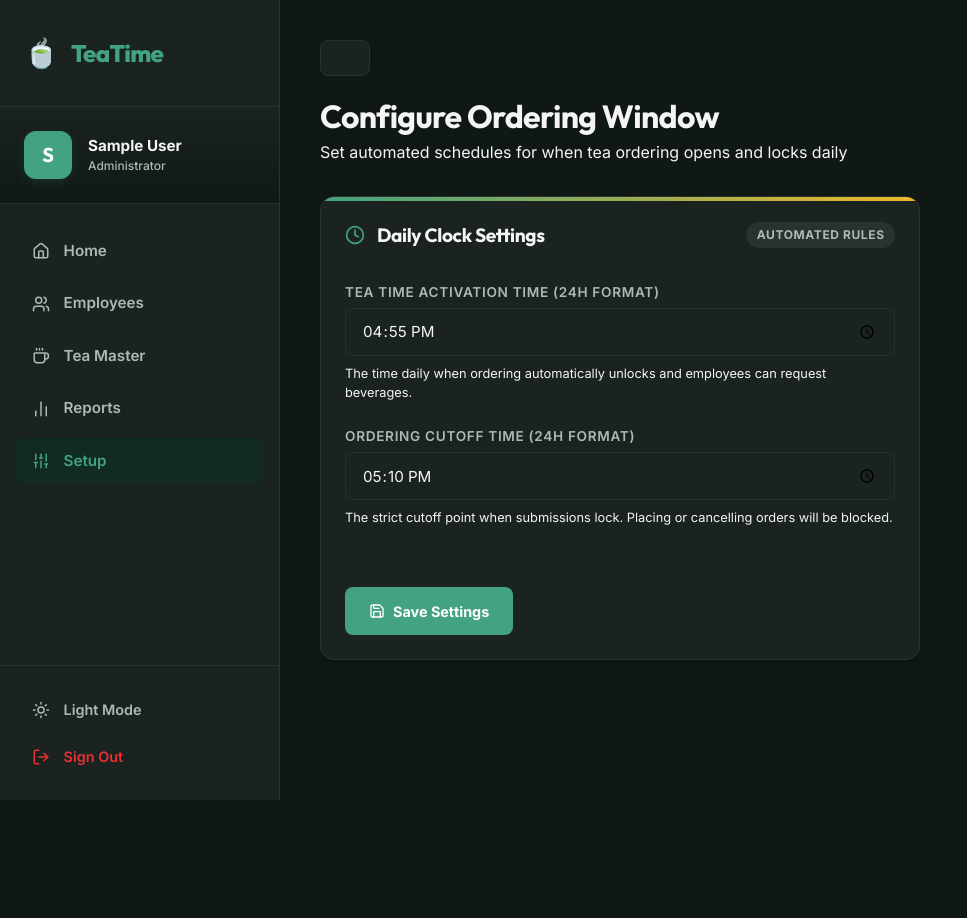
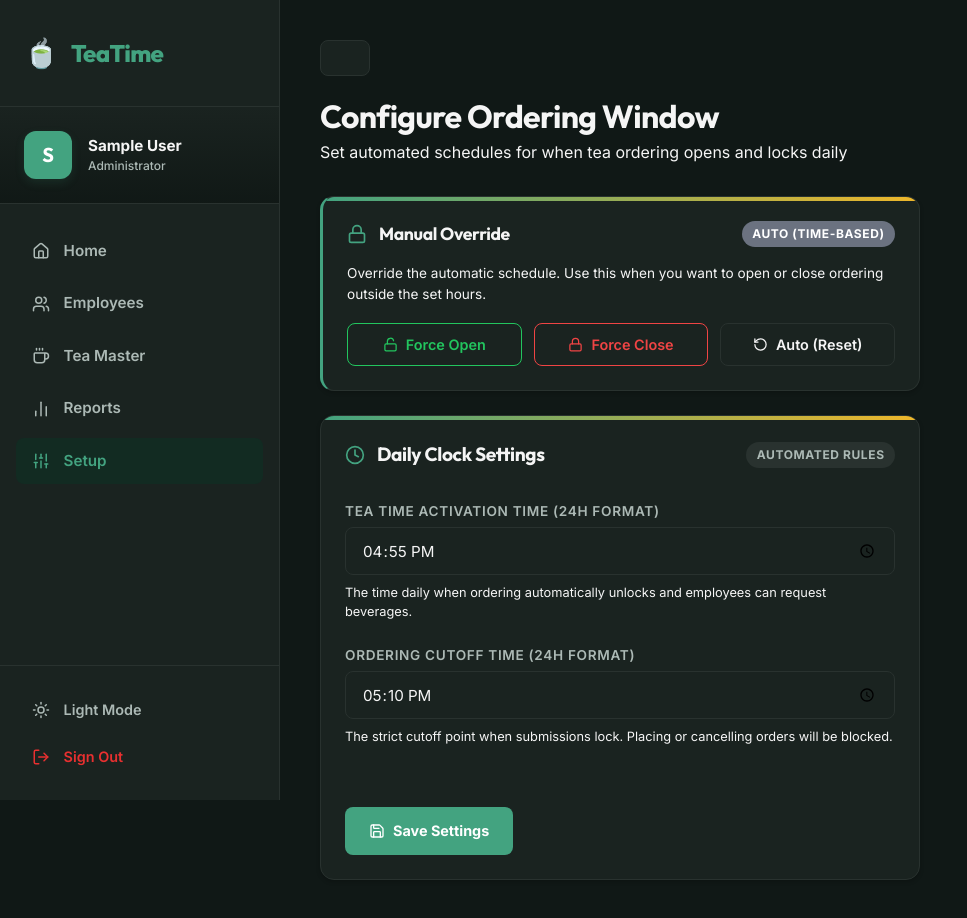
Before and after one commit to perumaldikshi/teatime-client, a React (Vite) app: page /setup/time in a window 1280 px wide. Shown: the whole page, without its empty margins (0-967 px from the left). Before the commit the page ends 800 px from the top, so only its background shows below. Built offline with nearby package versions, Linux system fonts and the light colour scheme; no server answers; sample sign-in values are in the browser's storage.

Commit message:
feat: admin force open/close ordering window toggle

```diff
--- a/src/screens/admin/TimeSettings.jsx
+++ b/src/screens/admin/TimeSettings.jsx
@@ -1,14 +1,22 @@
 import React, { useState, useEffect } from 'react';
 import { useNavigate } from 'react-router-dom';
 import api from '../../services/api';
-import { ArrowLeft, Save, Clock } from 'lucide-react';
+import { ArrowLeft, Save, Clock, Unlock, Lock, RotateCcw } from 'lucide-react';
 
 export default function TimeSettings() {
   const [teaTimeStart, setTeaTimeStart] = useState('16:55');
   const [cutoffTime, setCutoffTime] = useState('17:10');
   const [loading, setLoading] = useState(true);
   const [submitting, setSubmitting] = useState(false);
+  const [toggling, setToggling] = useState(false);
+  const [override, setOverride] = useState(null); // null | 'open' | 'closed'
+  const [toastMsg, setToastMsg] = useState('');
   const navigate = useNavigate();
+
+  const showToast = (msg) => {
+    setToastMsg(msg);
+    setTimeout(() => setToastMsg(''), 3000);
+  };
 
   useEffect(() => {
     const fetchSettings = async () => {
@@ -17,6 +25,7 @@ export default function TimeSettings() {
         if (res.data.orderingWindow) {
           setTeaTimeStart(res.data.orderingWindow.teaTimeStart || '16:55');
           setCutoffTime(res.data.orderingWindow.cutoffTime || '17:10');
+          setOverride(res.data.orderingWindow.override || null);
         }
       } catch (err) {
         console.error('Failed to load active window settings:', err);
@@ -40,14 +49,35 @@ export default function TimeSettings() {
         teaTimeStart,
         cutoffTime
       });
-      alert('Ordering window schedule updated successfully.');
-      navigate('/setup');
+      showToast('✅ Schedule updated successfully!');
     } catch (err) {
-      alert(err.message || 'Settings update failed.');
+      showToast(err.message || 'Settings update failed.');
     } finally {
       setSubmitting(false);
     }
   };
+
+  const handleForceToggle = async (action) => {
+    setToggling(true);
+    try {
+      await api.post('/settings/force-toggle', { action });
+      setOverride(action === 'auto' ? null : action);
+      const msg =
+        action === 'open' ? '🔓 Ordering force opened!' :
+        action === 'closed' ? '🔒 Ordering force closed!' :
+        '🕐 Reverted to automatic schedule';
+      showToast(msg);
+    } catch (err) {
+      showToast(err.message || 'Toggle failed.');
+    } finally {
+      setToggling(false);
+    }
+  };
+
+  const overrideLabel =
+    override === 'open' ? { text: 'Force Open (Active)', color: '#22c55e' } :
+    override === 'closed' ? { text: 'Force Closed (Active)', color: '#ef4444' } :
+    { text: 'Auto (Time-based)', color: '#6b7280' };
 
   return (
     <div className="time-settings-view">
@@ -64,7 +94,55 @@ export default function TimeSettings() {
           <div className="spinner"></div>
         </div>
       ) : (
-        <div className="settings-container card card-header-accent" style={{ marginTop: '2rem', maxWidth: '600px' }}>
+        <>
+          {/* ── FORCE CONTROL CARD ── */}
+          <div className="card card-header-accent force-card" style={{ marginTop: '2rem', maxWidth: '600px' }}>
+            <div style={{ display: 'flex', gap: '0.75rem', alignItems: 'center', marginBottom: '1rem' }}>
+              <Lock size={20} className="primary-color-text" />
+              <h3 style={{ fontSize: '1.1rem' }}>Manual Override</h3>
+              <span className="badge" style={{ backgroundColor: overrideLabel.color, color: '#fff', marginLeft: 'auto' }}>
+                {overrideLabel.text}
+              </span>
+            </div>
+            <p className="desc-text" style={{ marginBottom: '1.2rem', fontSize: '0.85rem' }}>
+              Override the automatic schedule. Use this when you want to open or close ordering outside the set hours.
+            </p>
+            <div style={{ display: 'flex', gap: '0.75rem', flexWrap: 'wrap' }}>
+              <button
+                id="btn-force-open"
+                className={`btn ${override === 'open' ? 'btn-success' : 'btn-outline-success'}`}
+                onClick={() => handleForceToggle('open')}
+                disabled={toggling || override === 'open'}
+                style={{ flex: 1, minWidth: '120px' }}
+              >
+                <Unlock size={15} />
+                Force Open
+              </button>
+              <button
+                id="btn-force-close"
+                className={`btn ${override === 'closed' ? 'btn-danger' : 'btn-outline-danger'}`}
+                onClick={() => handleForceToggle('closed')}
+                disabled={toggling || override === 'closed'}
+                style={{ flex: 1, minWidth: '120px' }}
+              >
+                <Lock size={15} />
+                Force Close
+              </button>
+              <button
+                id="btn-revert-auto"
+                className="btn btn-secondary"
+                onClick={() => handleForceToggle('auto')}
+                disabled={toggling || override === null}
+                style={{ flex: 1, minWidth: '120px' }}
+              >
+                <RotateCcw size={15} />
+                Auto (Reset)
+              </button>
+            </div>
+          </div>
+
+          {/* ── SCHEDULE SETTINGS CARD ── */}
+          <div className="settings-container card card-header-accent" style={{ marginTop: '1.5rem', maxWidth: '600px' }}>
             <div className="settings-header-icon flex-between" style={{ marginBottom: '2rem' }}>
               <div style={{ display: 'flex', gap: '0.75rem', alignItems: 'center' }}>
                 <Clock size={20} className="primary-color-text" />
@@ -113,6 +191,14 @@ export default function TimeSettings() {
               </button>
             </form>
           </div>
+        </>
+      )}
+
+      {/* ── TOAST ── */}
+      {toastMsg && (
+        <div className="ts-toast">
+          {toastMsg}
+        </div>
       )}
 
       <style>{`
@@ -128,6 +214,59 @@ export default function TimeSettings() {
         .save-settings-btn {
           font-weight: 700;
         }
+
+        .force-card {
+          border-left: 3px solid var(--color-primary);
+        }
+
+        .btn-success {
+          background: #22c55e;
+          color: #fff;
+          border: none;
+        }
+        .btn-outline-success {
+          background: transparent;
+          color: #22c55e;
+          border: 1.5px solid #22c55e;
+        }
+        .btn-outline-success:hover:not(:disabled) {
+          background: #22c55e;
+          color: #fff;
+        }
+        .btn-danger {
+          background: #ef4444;
+          color: #fff;
+          border: none;
+        }
+        .btn-outline-danger {
+          background: transparent;
+          color: #ef4444;
+          border: 1.5px solid #ef4444;
+        }
+        .btn-outline-danger:hover:not(:disabled) {
+          background: #ef4444;
+          color: #fff;
+        }
+
+        .ts-toast {
+          position: fixed;
+          bottom: 1.5rem;
+          left: 50%;
+          transform: translateX(-50%);
+          background: #1e293b;
+          color: #fff;
+          padding: 0.75rem 1.5rem;
+          border-radius: 8px;
+          font-size: 0.9rem;
+          box-shadow: 0 4px 20px rgba(0,0,0,0.3);
+          z-index: 9999;
+          animation: fadeInUp 0.25s ease;
+        }
+
+        @keyframes fadeInUp {
+          from { opacity: 0; transform: translateX(-50%) translateY(10px); }
+          to   { opacity: 1; transform: translateX(-50%) translateY(0); }
+        }
       `}</style>
     </div>
   );
```
Lines whose indentation alone changed are shown as unchanged.
